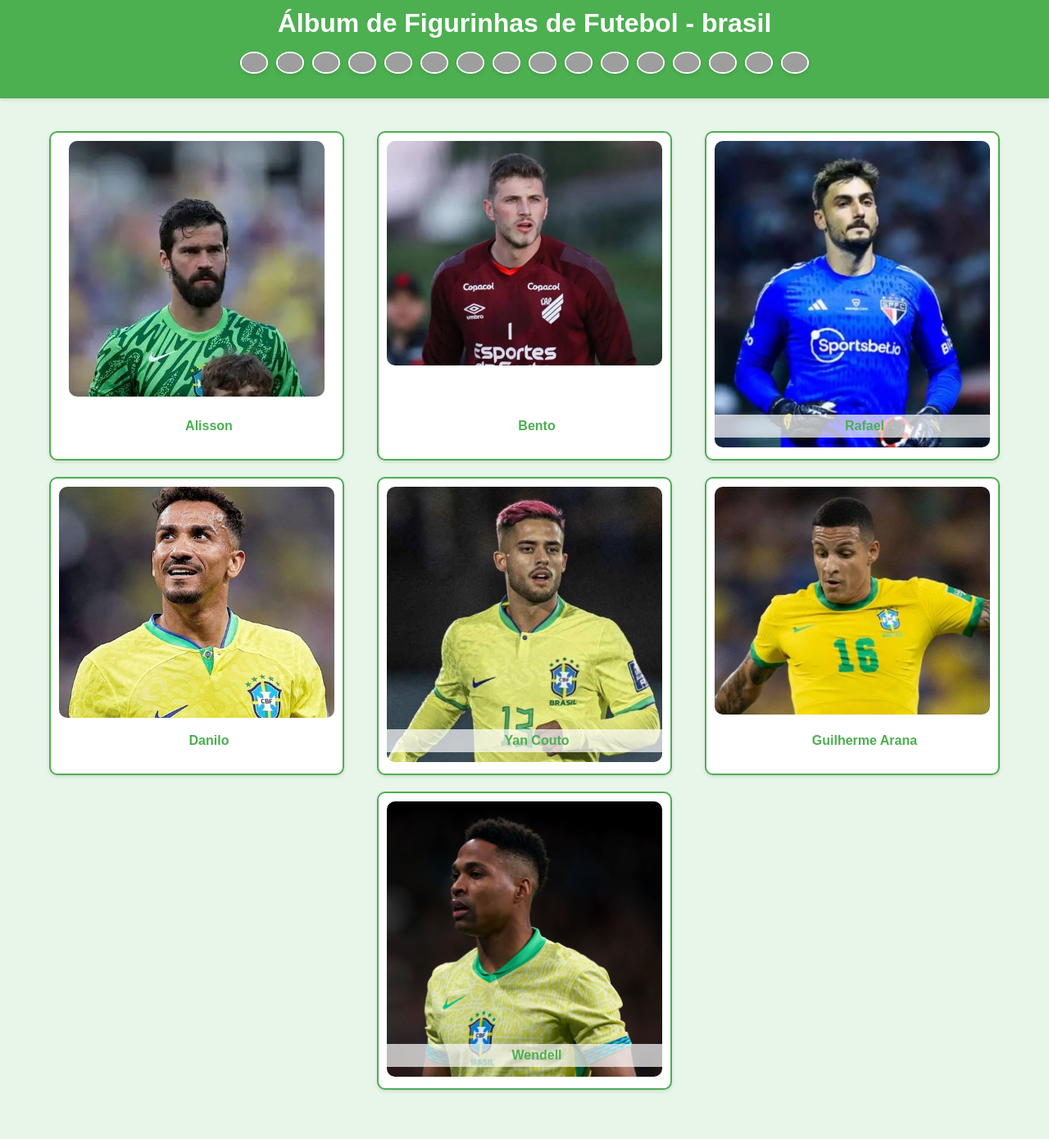
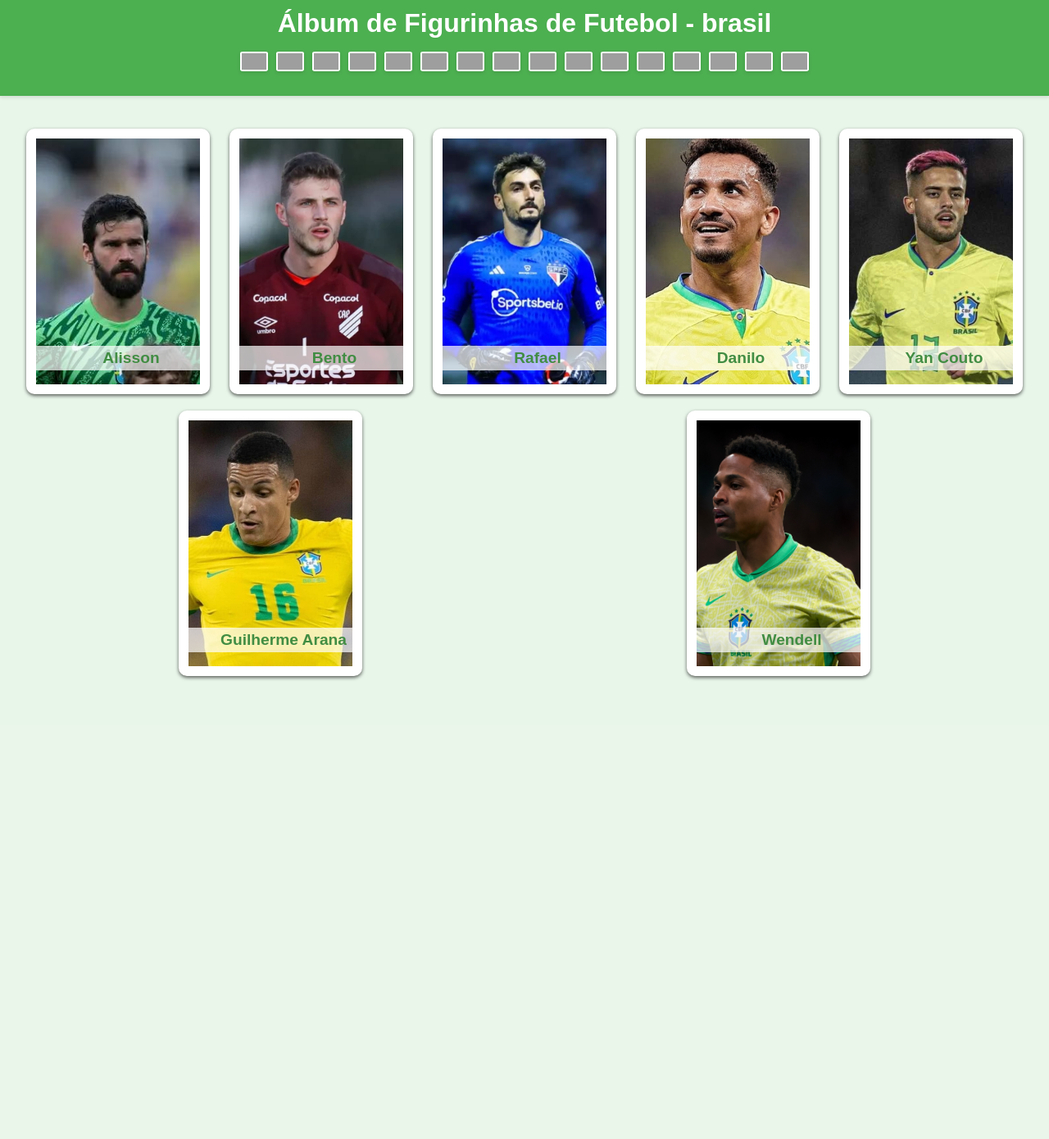
Before and after one commit to rmouradev/album_copa_ameria, a Flask app: page /pais/brasil in a window 1280 px wide. Shown: the whole page at 82% size. After the commit the page ends 830 px from the top, so only its background shows below. Run offline with Flask 3, Linux system fonts and the light colour scheme; grey boxes are pictures that could not be loaded.

Commit message:
atualização do CSS e imagens

```diff
--- a/static/styles.css
+++ b/static/styles.css
@@ -41,14 +41,14 @@ nav li {
 
 nav img {
     width: 30px;
-    height: auto;
-    border-radius: 50%;
+    height: 20px;
+    border-radius: 10%;
     border: 2px solid #fff;
     box-shadow: 0 2px 4px rgba(0,0,0,0.1);
 }
 
 .container {
-    max-width: 1200px;
+    max-width: 1500px;
     margin: 20px auto;
     padding: 20px;
     display: flex;
@@ -57,12 +57,12 @@ nav img {
 }
 
 .sticker {
-    width: 28%;
+    width: 200px;
+    height: 300px;
     margin-bottom: 20px;
-    padding: 10px;
+    padding: 12px;
     background-color: #fff;
-    border: 2px solid #4caf50;
-    box-shadow: 0 2px 4px rgba(0,0,0,0.1);
+    box-shadow: 0 2px 4px rgba(0, 0, 0, 0.61);
     text-align: center;
     border-radius: 10px;
     position: relative;
@@ -70,30 +70,21 @@ nav img {
 }
 
 .sticker img {
-    max-width: 100%;
-    height: auto;
-    border-radius: 10px;
+    width: 200px;
+    height: 300px;
+    display: block;
+    margin: 0 auto;
+    object-fit: cover;
 }
 
 .sticker p {
     margin-top: 10px;
-    font-weight: bold;
-    color: #4caf50;
+    font-weight: bolder;
+    font-size: larger;
+    color: #418d43;
     position: absolute;
     bottom: 10px;
     width: 100%;
     background: rgba(255, 255, 255, 0.7);
-    padding: 5px;
+    padding: 4px;
 }
-
-@media (max-width: 768px) {
-    .sticker {
-        width: 45%;
-    }
-}
-
-@media (max-width: 480px) {
-    .sticker {
-        width: 100%;
-    }
-}
--- a/templates/index.html
+++ b/templates/index.html
@@ -36,7 +36,7 @@
             <div class="sticker">
                 <img src="{{ url_for('static', filename=figurinha.image_path) }}" alt="{{ figurinha.name }}">
                 <p>{{ figurinha.name }}</p>
-                <p>{{ figurinha.posicao }}</p>
+                <!-- <p class="{{ figurinha.posicao }}">{{ figurinha.posicao }}</p> -->
             </div>
             {% endfor %}
         </div>
```
Also changed, not shown: instance/album.db, static/images/jogador2.jpg, static/images/jogador3.jpg (added), static/images/jogador4.jpg (added), static/images/jogador5.jpg (added), static/images/jogador6.jpg (added), static/images/jogador7.jpg (added).
